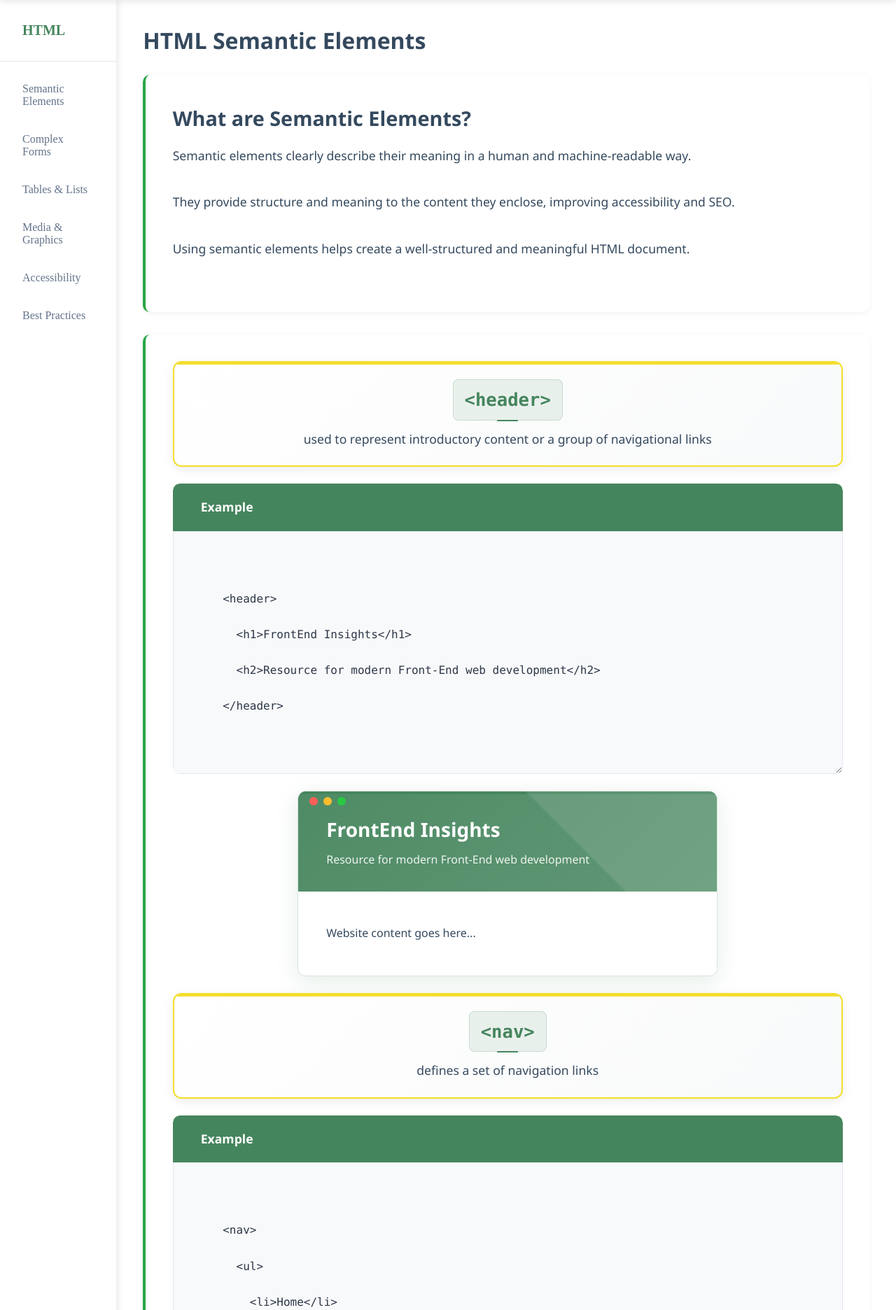
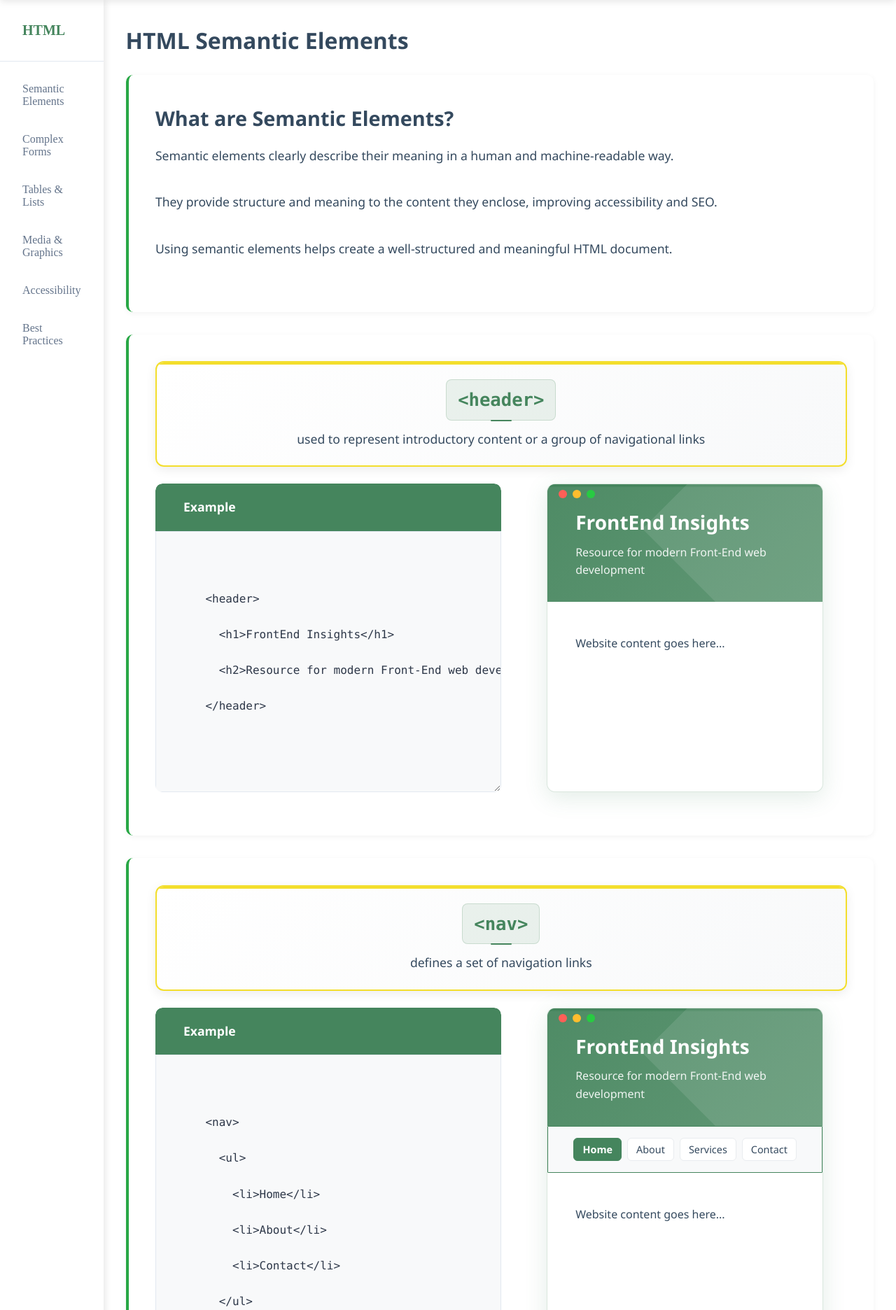
Before and after one commit to laneyreed/Front-End-Insights, a Flask app: a page that uses templates/dashboard/macros/_concept.html in a window 1280 px wide. Shown: the part 70-1942 px from the top of the page at 70% size. Run offline with Flask 3, Linux system fonts and the light colour scheme; some libraries are stand-ins or nearby versions.

Commit message:
added other elments

```diff
--- a/static/css/component-styles/html-code-box.css
+++ b/static/css/component-styles/html-code-box.css
@@ -7,7 +7,6 @@
     position: relative;
     margin: 1.5rem 0;
     overflow: hidden;
-    background-color: #d4edda;
     border-radius: 10px;
 }
 
--- a/static/css/concepts/concept-info.css
+++ b/static/css/concepts/concept-info.css
@@ -1,5 +1,18 @@
+/* Content body container */
+.concept-content-container {
+  background: white;
 
-/* INFO HAS Four SECTIONS:*/
+}
+
+.concept-article{
+    background: white;
+  padding: clamp(1.5rem, 3vw, 2.5rem);
+  border-radius: 10px;
+  border-left: 4px solid #28A745;
+  margin-bottom: 2rem;
+  box-shadow: 0 2px 8px rgba(0, 0, 0, 0.05);
+}
+/* Each Article has four sections:*/
 
 
 /* INTRO: html tag intro */
@@ -109,6 +122,25 @@
 /* CODE EXAMPLE */
     /* uses html-code-box.css */
 
+@media (min-width: 1150px) {
+  .concept-article-example{
+    display: flex;
+    justify-content: center;
+    gap: 2rem;
+  }
+
+  .html-code-container {
+    width: 50%;
+  }
+
+  .mini-website{
+    width: 40%;
+    margin: 1.5rem 0;
+  }
+
+}
+
+
 /* VISUAL EXAMPLE */
     /* uses miniwebsite.css */
 
--- a/static/css/concepts/concept-intro.css
+++ b/static/css/concepts/concept-intro.css
@@ -1,9 +1,9 @@
-/* Content heading container */
-.concept-heading-container {
+/* Main Concept Intro(Semantic Elements, Complex Forms etc...) */
+.main-concept-heading-container {
   margin-bottom: 1.5rem;
 }
 
-.concept-intro-container {
+.main-concept-intro-container {
   background: white;
   padding: clamp(1.5rem, 3vw, 2.5rem);
   border-radius: 10px;
@@ -13,26 +13,14 @@
 }
 
 
-.concept-intro-container h2 {
+.main-concept-intro-container h2 {
   font-size: clamp(1.4rem, 3vw, 1.8rem);
   margin-bottom: 1rem;
   font-weight: 600;
 }
 
-.concept-intro-container p {
+.main-concept-intro-container p {
   font-size: clamp(0.95rem, 2vw, 1.1rem);
   line-height: 1.6;
   margin-bottom: 0.8rem;
 }
-
-
-/* Content body container */
-.concept-content-container {
-  background: white;
-  /* background-color: #d4edda; */
-  padding: clamp(1.5rem, 3vw, 2.5rem);
-  border-radius: 10px;
-  border-left: 4px solid #28A745;
-  margin-bottom: 2rem;
-  box-shadow: 0 2px 8px rgba(0, 0, 0, 0.05);
-}
--- a/templates/dashboard/html/example-code.html
+++ b/templates/dashboard/html/example-code.html
@@ -1,9 +1,10 @@
-{%if detail[0] == '<header>'%}
+{%if detail[0] == '<header>'%} <!-- Header Element Code Demo -->
     &lt;header&gt;<br>
     &nbsp;&nbsp;&lt;h1&gt;FrontEnd Insights&lt;/h1&gt;<br>
     &nbsp;&nbsp;&lt;h2&gt;Resource for modern Front-End web development&lt;/h2&gt;<br>
     &lt;/header&gt;
-{% elif detail[0] == '<nav>' %}
+
+{% elif detail[0] == '<nav>' %} <!-- Nav Element Code Demo -->
     &lt;nav&gt;<br>
     &nbsp;&nbsp;&lt;ul&gt;<br>
     &nbsp;&nbsp;&nbsp;&nbsp;&lt;li&gt;Home&lt;/li&gt;<br>
@@ -11,30 +12,34 @@
     &nbsp;&nbsp;&nbsp;&nbsp;&lt;li&gt;Contact&lt;/li&gt;<br>
     &nbsp;&nbsp;&lt;/ul&gt;<br>
     &lt;/nav&gt;
-{% elif detail[0] == '<main>' %}
+
+{% elif detail[0] == '<main>' %} <!-- Main Element Code Demo -->
     &lt;main&gt;<br>
     &nbsp;&nbsp;&lt;h1&gt;Welcome to Our Website&lt;/h1&gt;<br>
     &nbsp;&nbsp;&lt;p&gt;Here is the main content of the page...&lt;/p&gt;<br>
     &lt;/main&gt;
-{% elif detail[0] == '<article>' %}
+
+{% elif detail[0] == '<article>' %} <!-- Article Element Code Demo -->
     &lt;article&gt;<br>
-    &nbsp;&nbsp;&lt;h2&gt;Understanding Semantic HTML&lt;/h2&gt;<br>
+    &nbsp;&nbsp;&lt;h2&gt;Semantic HTML&lt;/h2&gt;<br>
     &nbsp;&nbsp;&lt;p&gt;Semantic HTML elements clearly describe their meaning...&lt;/p&gt;<br>
     &lt;/article&gt;
     &lt;article&gt;<br>
-    &nbsp;&nbsp;&lt;h2&gt;The Importance of Accessibility&lt;/h2&gt;<br>
+    &nbsp;&nbsp;&lt;h2&gt;Accessibility&lt;/h2&gt;<br>
     &nbsp;&nbsp;&lt;p&gt;Making your website accessible to all users is crucial...&lt;/p&gt;<br>
     &lt;/article&gt;
-{% elif detail[0] == '<section>' %}
+
+{% elif detail[0] == '<section>' %} <!-- Section Element Code Demo -->
     &lt;section&gt;<br>
     &nbsp;&nbsp;&lt;h2&gt;Features of Our Product&lt;/h2&gt;<br>
     &nbsp;&nbsp;&lt;p&gt;Our product offers a range of features...&lt;/p&gt;<br>
     &lt;/section&gt;
     &lt;section&gt;<br>
-    &nbsp;&nbsp;&lt;h2&gt;Benefits of Using Our Product&lt;/h2&gt;<br>
+    &nbsp;&nbsp;&lt;h2&gt;Why Use Our Product&lt;/h2&gt;<br>
     &nbsp;&nbsp;&lt;p&gt;Using our product can help you achieve your goals more efficiently...&lt;/p&gt;<br>
     &lt;/section&gt;
-{% elif detail[0] == '<aside>' %}
+
+{% elif detail[0] == '<aside>' %} <!-- Aside Element Code Demo -->
     &lt;aside&gt;<br>
     &nbsp;&nbsp;&lt;h2&gt;Related Links&lt;/h2&gt;<br>
     &nbsp;&nbsp;&lt;ul&gt;<br>
@@ -43,10 +48,36 @@
     &nbsp;&nbsp;&nbsp;&nbsp;&lt;li&gt;&lt;a href="#"&gt;Link 3&lt;/a&gt;&lt;/li&gt;<br>
     &nbsp;&nbsp;&lt;/ul&gt;<br>
     &lt;/aside&gt;
-{% elif detail[0] == '<footer>' %}
+
+{% elif detail[0] == '<h2>figure</h2><h2>figcaption</h2>' %} <!-- Figure & Figcaption Element Code Demo -->
+    &lt;figure&gt;<br>
+    &nbsp;&nbsp;&lt;img src="image.jpg" alt="Description of image"&gt;<br>
+    &nbsp;&nbsp;&lt;figcaption&gt;This is a caption for the image.&lt;/figcaption&gt;<br>
+    &lt;/figure&gt;
+
+{% elif detail[0] == '<footer>' %} <!-- Footer Element Code Demo -->
     &lt;footer&gt;<br>
     &nbsp;&nbsp;&lt;p&gt;Copyright © 2025 FrontEnd Insights. All rights reserved.&lt;/p&gt;<br>
     &lt;/footer&gt;
+
+{% elif detail[0] == '<h2>details</h2><h2>summary</h2>' %} <!-- Details & Summary Element Code Demo -->
+    &lt;details&gt;<br>
+    &nbsp;&nbsp;&lt;summary&gt;Click to expand&lt;/summary&gt;<br>
+    &nbsp;&nbsp;&lt;p&gt;Additional information goes here...&lt;/p&gt;<br>
+    &lt;/details&gt;
+
+{% elif detail[0] == '<cite>' %} <!-- Cite Element Code Demo -->
+    &lt;p&gt;According to &lt;cite&gt;FrontEnd Insights&lt;/cite&gt;, web development is evolving rapidly.&lt;/p&gt;
+
+{% elif detail[0] == '<q>' %}
+    &lt;p&gt;As the saying goes, &lt;q&gt;Practice makes perfect.&lt;/q&gt;&lt;/p&gt;
+
+{% elif detail[0] == '<blockquote>' %} <!-- Blockquote Element Code Demo -->
+    &lt;blockquote&gt;<br>
+    &nbsp;&nbsp;&lt;p&gt;Web development is an ever-evolving field that requires continuous learning and adaptation.&lt;/p&gt;<br>
+    &nbsp;&nbsp;&lt;footer&gt;- FrontEnd Insights&lt;/footer&gt;<br>
+    &lt;/blockquote&gt;
+
 {% else%}
     <p>No Code Found</p>
 {% endif %}
--- a/templates/dashboard/html/semantic-elements.html
+++ b/templates/dashboard/html/semantic-elements.html
@@ -15,7 +15,12 @@
     ['<article>', 'represents a self-contained composition in a document, page, application, or site'],
     ['<section>', 'defines a section in a document'],
     ['<aside>', 'represents a portion of a document whose content is only indirectly related to the document\'s main content'],
-    ['<h2>figure</h2><h2>figcaption</h2>',"<p>represents self-contained content, often with an optional caption</p><p>defines a caption for a figure element</p>"]
+    ['<h2>figure</h2><h2>figcaption</h2>',"<p>represents self-contained content, often with an optional caption</p><p>defines a caption for a figure element</p>"],
+    ['<h2>details</h2><h2>summary</h2>',"<p>defines a disclosure widget from which users can obtain additional information or controls</p><p>provides a summary, heading, or legend for the details element</p>"],
+    ['<cite>', 'used to reference a creative work, such as a book, article, or song'],
+    ['<q>', 'used to indicate a short inline quotation'],
+    ['<blockquote>', 'used to indicate a section that is quoted from another source']
+
     ],
     [
         'Use for main page headers',
--- a/templates/dashboard/includes/mini-website-header.html
+++ b/templates/dashboard/includes/mini-website-header.html
@@ -1,7 +1,11 @@
+
+<!-- ARTICLE: Header Element Demo -->
 <header>
     <h1>FrontEnd Insights</h1>
     <h2>Resource for modern Front-End web development</h2>
 </header>
+
+<!-- ARTICLE: Nav Element Demo -->
 {% if detail[0] == '<nav>' %}
     <nav class="demo-nav">
         <a class="demo-nav-link demo-active">Home</a>
@@ -11,27 +15,34 @@
     </nav>
 {% endif %}
 <main>
+    <!-- ARTICLE: Main Element Demo -->
     {% if detail[0] == '<main>' %}
     <h1>Welcome to Our Website</h1>
     <p>Here is the main content of the page...</p>
+
+    <!-- ARTICLE: ARTICLE Element Demo -->
     {% elif detail[0] == '<article>' %}
         <article>
-            <h2>Understanding Semantic HTML</h2>
+            <h2>Semantic HTML</h2>
             <p>Semantic HTML elements clearly describe their meaning...</p>
         </article>
         <article>
-            <h2>The Importance of Accessibility</h2>
+            <h2>Accessibility</h2>
             <p>Making your website accessible to all users is crucial...</p>
         </article>
+
+    <!-- ARTICLE: SECTION Element Demo -->
     {% elif detail[0] == '<section>' %}
         <section>
             <h2>Features of Our Product</h2>
             <p>Our product offers a range of features...</p>
         </section>
         <section>
-            <h2>Benefits of Using Our Product</h2>
+            <h2>Why Use Our Product</h2>
             <p>Using our product can help you achieve your goals more efficiently...</p>
         </section>
+
+    <!-- ARTICLE: ASIDE Element Demo -->
     {% elif detail[0] == '<aside>' %}
         <aside>
             <h2>Related Links</h2>
@@ -41,15 +52,26 @@
                 <li><a href="#">Link 3</a></li>
             </ul>
         </aside>
+
+    <!-- ARTICLE: FIGURE Element Demo -->
     {% elif detail[0] == '<h2>figure</h2><h2>figcaption</h2>' %}
         <figure>
             <img src="https://picsum.photos/200" alt="Description of image">
             <figcaption>Caption for the image</figcaption>
         </figure>
+
+    <!-- ARTICLE: DETAILS Element Demo -->
+    {% elif detail[0] == '<h2>details</h2><h2>summary</h2>' %}
+        <details>
+            <summary>More Information</summary>
+            <p>Here is some additional information that can be revealed by clicking the summary.</p>
+        </details>
     {% else %}
     <p>Website content goes here...</p>
     {% endif %}
 </main>
+
+<!-- ARTICLE: Footer Element Demo -->
 {% if detail[0] == '<footer>' %}
     <footer>
         <p>Copyright © 2025 FrontEnd Insights. All rights reserved.</p>
--- a/templates/dashboard/macros/_concept.html
+++ b/templates/dashboard/macros/_concept.html
@@ -1,12 +1,12 @@
 {% macro render_concept(concept_header, concept_intro_h2, concept_intro_text, concept_details, best_practices) %}
 <main class="concept-main">
 
-    <div class="concept-heading-container">
+    <div class="main-concept-heading-container">
         <h1>{{ concept_header }}</h1>
     </div>
 
     <!-- SECTION: Introduction -->
-    <section class="concept-intro-container" >
+    <section class="main-concept-intro-container" >
         <h2>{{ concept_intro_h2 }}</h2>
         {% for line in concept_intro_text %}
             <p>{{ line }}</p>
@@ -17,7 +17,8 @@
     <div class="concept-content-container">
         {% for detail in concept_details %}
             <!-- ARTICLE: Element Demo -->
-         <article id="{{ detail[0] }}-element">
+            <article id="{{ detail[0] }}-element" class="concept-article">
+                <!-- HEADER -->
                 <header class="concept-header">
                     <div class="concept-header-grid">
                     <div class="tag">
@@ -42,7 +43,8 @@
                         </div>
                     </div>
                 </header>
-
+                <div class="concept-article-example">
+                    <!-- HTML CODE EXAMPLE -->
                     <div class="html-code-container">
                         <div class="html-code-header">
                                 Example
@@ -51,12 +53,11 @@
                             {% include 'dashboard/html/example-code.html' %}
                         </div>
                     </div>
+                    <!-- MINI WEBSITE DEMO -->
                     <div class="mini-website">
                             {% include 'dashboard/includes/mini-website-header.html' %}
-
-
                     </div>
-
+                </div>
             </article>
         {% endfor %}
         <div class="best-practices">
```
Lines whose indentation alone changed are shown as unchanged.
